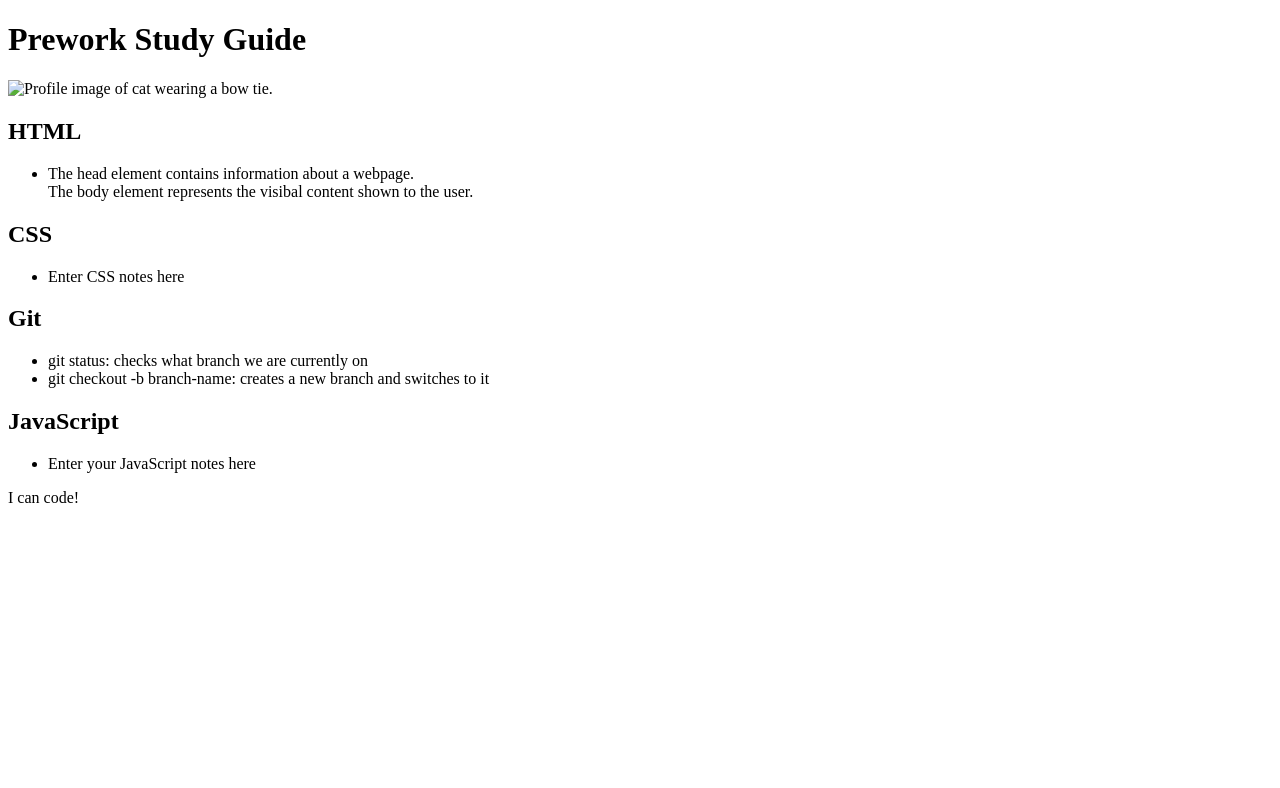
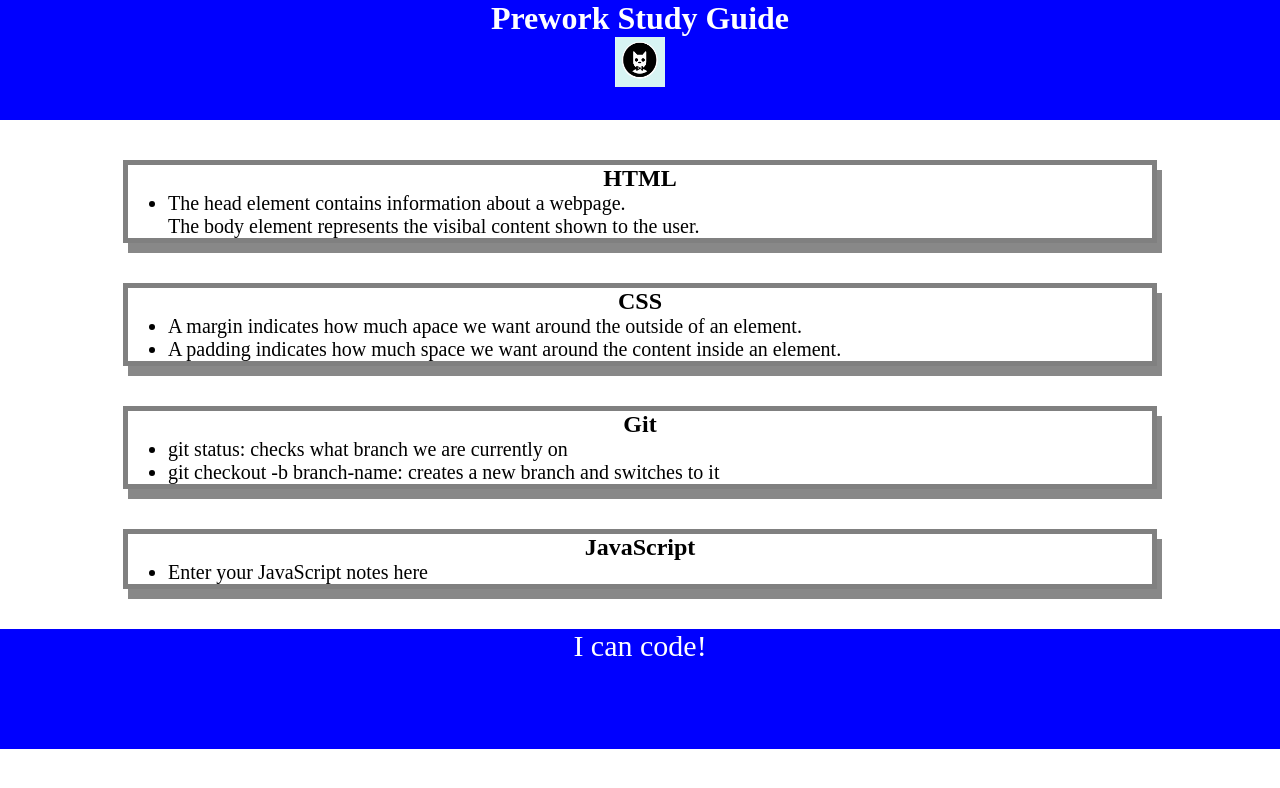
Before and after one commit to Ataashi97/Prework-study-guide, a plain HTML site: page index.html in a window 1280 px wide. Drawn offline with Linux system fonts and the light colour scheme.

Commit message:
added CSS to project

```diff
--- /dev/null
+++ b/assets/style.css
@@ -0,0 +1,35 @@
+* {
+    margin: 0;
+    padding: 0;
+}
+header,
+footer {
+    width:100%;
+    height: 120px;
+    background-color: blue;
+    color: white;
+}
+h1,
+h2 {
+    text-align: center;
+}
+img {
+    display: block;
+    height: 50px;
+    width: 50px;
+    margin-left: auto;
+    margin-right: auto;
+}
+ul {
+    padding-left: 40px;
+    font-size: 20px;
+}
+p {
+    text-align: center;
+    font-size: 30px;
+}
+.card {
+    width: 80%;
+    margin: 40px auto;
+    border: 5px solid gray;box-shadow: 5px 10px #888888;
+}
--- a/index.html
+++ b/index.html
@@ -4,6 +4,7 @@
     <meta charset="UTF-8" />
     <meta http-equiv="X-UA-Compatible" content="IE=edge" />
     <meta name="viewport" content="width=device-width, initial-scale=1.0" />
+    <link rel="stylesheet" href="./assets/style.css">
     <title>Prework Study Guide</title>
   </head>
   <body>
@@ -23,7 +24,8 @@
       <section class="card" id="css-section">
         <h2>CSS</h2>
         <ul>
-           <li>Enter CSS notes here</li>
+           <li>A margin indicates how much apace we want around the outside of an element.</li>
+           <li>A padding indicates how much space we want around the content inside an element.</li>
         </ul>
       </section>
 
```
Also changed, not shown: assets/bowtie-cat.png (added), 2 other files.
